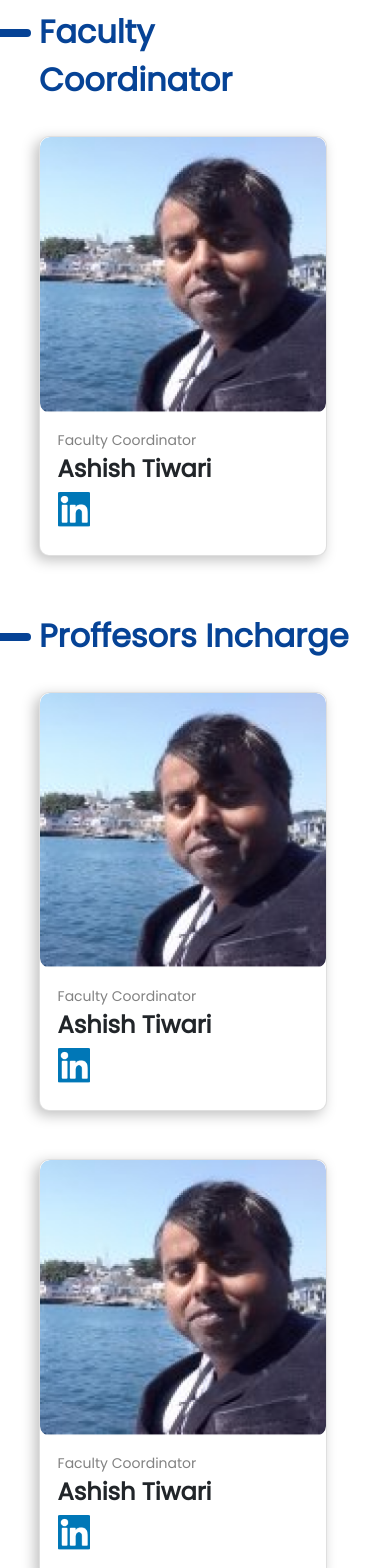
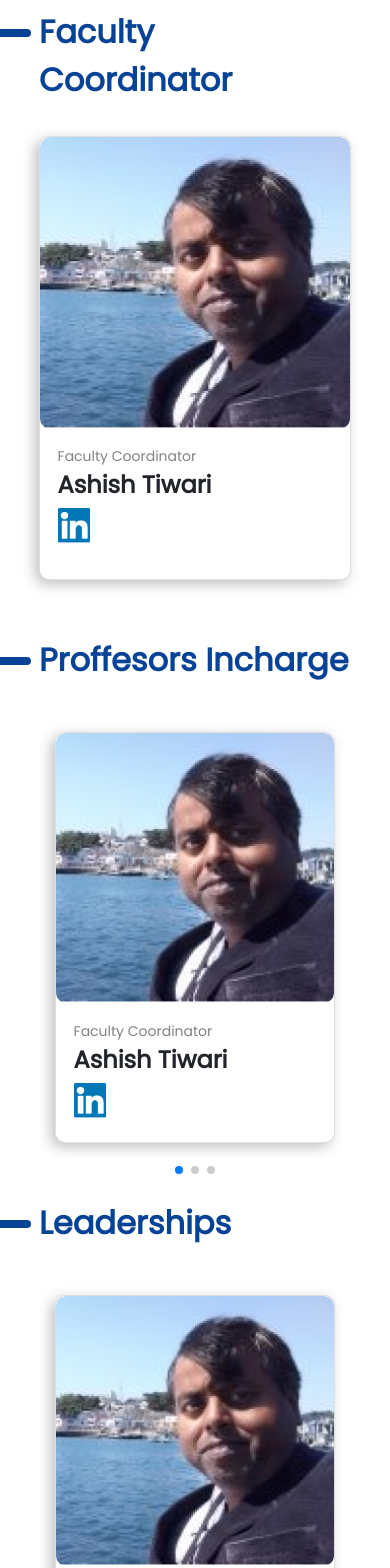
Before and after one commit to NSS-BITS-Pilani/NSSrevamp, a React (Create React App) app: page /aboutus in a window 390 px wide. Shown: the part 2120-3688 px from the top of the page. Built offline with nearby package versions, Linux system fonts and the light colour scheme.

Commit message:
optimized mobile

```diff
--- a/package.json
+++ b/package.json
@@ -12,9 +12,11 @@
     "react-bootstrap": "^1.6.0",
     "react-dom": "^17.0.2",
     "react-icons": "^4.2.0",
+    "react-reveal": "^1.2.2",
     "react-router": "^5.2.0",
     "react-router-dom": "^5.2.0",
     "react-scripts": "4.0.3",
+    "swiper": "^6.6.2",
     "web-vitals": "^1.0.1"
   },
   "scripts": {
--- a/src/App.js
+++ b/src/App.js
@@ -19,7 +19,6 @@ const App = () => (
       <Route path="/events" exact component={Events} />
       <Route path="/contacts" exact component={Contacts} />
       <Route path="/" exact component={Home} />
-      <Footer />
     </Router>
 );
 
--- a/src/Components/Aboutus/aboutus.js
+++ b/src/Components/Aboutus/aboutus.js
@@ -2,6 +2,9 @@ import React from 'react';
 import classes from "./aboutus.scss";
 import ProfileCard from './ProfileCard/ProfileCard';
 import ShowMoreText from 'react-show-more-text';
+import Fade from 'react-reveal/Fade';
+import Footer from "../Footer/footer_alt";
+import Carousel from "./carousel/carousel";
 
 const aboutus = () => {
     return (
@@ -11,7 +14,8 @@ const aboutus = () => {
         <img className={`${classes.hiddenimage} hiddenimage`} style={{ position: "absolute", right: "80%", top: "39rem", zIndex: "-1" }} src="/assets/magenta_blob.svg"></img>
         <img className={`${classes.hiddenimage} hiddenimage`} style={{ position: "absolute", right: "0%", top: "66rem", zIndex: "-1" }} src="/assets/blue_blob.svg"></img>
 
-        <div className={`${classes.mainDivision} mainDivision`}>
+            <div className={`${classes.mainDivision} mainDivision`}>
+                <Fade>
             <div className={`${classes.section_heading} section_heading`}>About us</div>
             <div className={`${classes.aboutTop} aboutTop`}>
                 <div className={`${classes.aboutSection} aboutSectionH`}>
@@ -38,7 +42,9 @@ const aboutus = () => {
                     </div>
                 </div>
             </div>
+                </Fade>
 
+                <Fade>
             <div className={`${classes.aboutTop} aboutTop`}>
                 <div className={`${classes.aboutSection} aboutSectionH`}>
                     <div className={`${classes.bullet} bullet`} style={{backgroundColor:"#6FCF97"}}>
@@ -88,15 +94,17 @@ const aboutus = () => {
                     </div>
                 </div>
             </div>
-
+                </Fade>
+                <Fade>
             <div className={`${classes.section_heading} section_heading`} style={{marginTop:"6rem"}}>Our Team</div>
 
-            <div className={`${classes.team_heading} team_heading`}>
+                <div className={`${classes.team_heading} team_heading`}>
+
             <div className={`${classes.blue_bullet} blue_bullet`}></div>
                 Faculty Coordinator
             </div>
 
-            <div className={`${classes.profileCards} profileCards`}>
+            <div className={`${classes.profileCardsAlways} profileCardsAlways`}>
                 <ProfileCard
                     imgPath="ProfilePic.png"
                     designation="Faculty Coordinator"
@@ -113,8 +121,10 @@ const aboutus = () => {
                 <ProfileCard imgPath="ProfilePic.png" designation="Faculty Coordinator" personName="Ashish Tiwari" />
                 <ProfileCard imgPath="ProfilePic.png" designation="Faculty Coordinator" personName="Ashish Tiwari" />
                 <ProfileCard imgPath="ProfilePic.png" designation="Faculty Coordinator" personName="Ashish Tiwari" />
-            </div>
-
+                    </div>
+                    <div className={`${classes.carouselab1} carouselab1`}><Carousel number={3} slides={1}></Carousel></div>
+                </Fade>
+                <Fade>
                 <div className={`${classes.team_heading} team_heading`}>
                     <div className={`${classes.blue_bullet} blue_bullet`}></div>
                 Leaderships
@@ -123,9 +133,10 @@ const aboutus = () => {
             <div className={`${classes.profileCards} profileCards`}>
                 <ProfileCard imgPath="ProfilePic.png" designation="Faculty Coordinator" personName="Ashish Tiwari" />
                 <ProfileCard imgPath="ProfilePic.png" designation="Faculty Coordinator" personName="Ashish Tiwari" />
-                <ProfileCard imgPath="ProfilePic.png" designation="Faculty Coordinator" personName="Ashish Tiwari"/>
+                        <ProfileCard imgPath="ProfilePic.png" designation="Faculty Coordinator" personName="Ashish Tiwari" />
+
             </div>
-
+                <div className={`${classes.carouselab1} carouselab1`}><Carousel number={3} slides={1}></Carousel></div>
                 <div className={`${classes.team_heading} team_heading`}>
                     <div className={`${classes.blue_bullet} blue_bullet`}></div>
                 Coordinators
@@ -137,10 +148,13 @@ const aboutus = () => {
                 <ProfileCard imgPath="ProfilePic.png" designation="Faculty Coordinator" personName="Ashish Tiwari" />
                 <ProfileCard imgPath="ProfilePic.png" designation="Faculty Coordinator" personName="Ashish Tiwari" />
                 <ProfileCard imgPath="ProfilePic.png" designation="Faculty Coordinator" personName="Ashish Tiwari" />
-                <ProfileCard imgPath="ProfilePic.png" designation="Faculty Coordinator" personName="Ashish Tiwari"/>
+                        <ProfileCard imgPath="ProfilePic.png" designation="Faculty Coordinator" personName="Ashish Tiwari" />
+
+                    </div>
+                    <div className={`${classes.carouselab1} carouselab1`}><Carousel number={6} slides={1}></Carousel></div>
+            </Fade>
             </div>
-
-            </div>
+            <Footer></Footer>
             </React.Fragment>
     );
 }
--- a/src/Components/Aboutus/aboutus.scss
+++ b/src/Components/Aboutus/aboutus.scss
@@ -90,6 +90,20 @@
     grid-template-columns: repeat(auto-fill, minmax(200px, 1fr));
     margin-bottom: 3rem;
   }
+
+  .profileCardsAlways{
+    display: grid;
+    width: 80%;
+    margin: 0 auto;
+    grid-column-gap: 7rem;
+    grid-row-gap: 3rem;
+    grid-template-columns: repeat(auto-fill, minmax(200px, 1fr));
+    margin-bottom: 3rem;
+  }
+  .carouselab1{
+    display: none;
+    margin: 0 auto;
+  }
 }
 
 @media all and (max-width: 800px) {
@@ -129,6 +143,18 @@
   .mainDivision{
     .profileCards{
       width: 80%;
+      display: none;
+    }
+
+    .profileCardsAlways{
+      width: 80%;
+      display: flex;
+      justify-content: center;
+    }
+
+    .carouselab1{
+      display: block;
+      width: 80%;
     }
   }
 }
--- /dev/null
+++ b/src/Components/Aboutus/carousel/carousel.js
@@ -0,0 +1,45 @@
+import React from 'react';
+import { Swiper, SwiperSlide } from 'swiper/react';
+
+import SwiperCore, { Pagination} from 'swiper';
+import 'swiper/swiper.scss';
+import 'swiper/components/pagination/pagination.scss';
+
+
+import './carousel.scss'
+
+import ProfileCard from '../ProfileCard/ProfileCard';
+
+
+SwiperCore.use([Pagination]);
+
+function ControlledCarousel(props) {
+
+  const cards = [
+      <ProfileCard imgPath="ProfilePic.png" designation="Faculty Coordinator" personName="Ashish Tiwari" />,
+      <ProfileCard imgPath="ProfilePic.png" designation="Faculty Coordinator" personName="Ashish Tiwari" />,
+      <ProfileCard imgPath="ProfilePic.png" designation="Faculty Coordinator" personName="Ashish Tiwari" />,
+      <ProfileCard imgPath="ProfilePic.png" designation="Faculty Coordinator" personName="Ashish Tiwari" />,
+      <ProfileCard imgPath="ProfilePic.png" designation="Faculty Coordinator" personName="Ashish Tiwari" />,
+      <ProfileCard imgPath="ProfilePic.png" designation="Faculty Coordinator" personName="Ashish Tiwari" />
+    ];
+
+  return (
+      <Swiper
+      spaceBetween={20}
+      slidesPerView={props.slides}
+      pagination={{ clickable: true }}
+
+      >
+          {cards.map((card, index) => {
+              if (index >= props.number) {
+                  return null;
+              }
+              return <SwiperSlide><div className="car_card_about">{card}</div></SwiperSlide>;
+      })}
+
+    </Swiper>
+  );
+}
+
+export default ControlledCarousel;
--- /dev/null
+++ b/src/Components/Aboutus/carousel/carousel.scss
@@ -0,0 +1,8 @@
+.car_card_about{
+    padding: 1rem;
+    margin-bottom: 2rem;
+
+
+    display: flex;
+    justify-content: center;
+}
--- /dev/null
+++ b/src/Components/Home/Carousel/carousel.js
@@ -0,0 +1,42 @@
+import React, {useState} from 'react';
+import { Swiper, SwiperSlide } from 'swiper/react';
+
+import SwiperCore, { Pagination} from 'swiper';
+import 'swiper/swiper.scss';
+import 'swiper/components/pagination/pagination.scss';
+
+
+import './carousel.scss'
+
+import EventCard from '../EventCard/eventcard';
+
+
+SwiperCore.use([Pagination]);
+
+function ControlledCarousel(props) {
+
+  const events = [
+        { eventName: "Junoon", eventInfo: "Lorem ipsum dolor sit amet, consectetur adipiscing elit. Viverra.", imgPath: "home_initiatives.png"},
+        { eventName: "Junoon", eventInfo: "Lorem ipsum dolor sit amet, consectetur adipiscing elit. Viverra.", imgPath: "home_initiatives.png" },
+        { eventName: "Junoon", eventInfo: "Lorem ipsum dolor sit amet, consectetur adipiscing elit. Viverra.", imgPath: "home_initiatives.png" }
+    ];
+
+  return (
+      <Swiper
+      spaceBetween={20}
+      slidesPerView={props.slides}
+      pagination={{ clickable: true }}
+
+    >
+          <SwiperSlide><div className="car_card"><EventCard eventName={events[0].eventName} eventInfo={events[0].eventInfo} imgPath={events[0].imgPath}/></div></SwiperSlide>
+          <SwiperSlide><div className="car_card"><EventCard eventName={events[1].eventName} eventInfo={events[0].eventInfo} imgPath={events[0].imgPath} /></div></SwiperSlide>
+          <SwiperSlide><div className="car_card"><EventCard eventName={events[2].eventName} eventInfo={events[0].eventInfo} imgPath={events[0].imgPath} /></div></SwiperSlide>
+          <SwiperSlide><div className="car_card"><EventCard eventName={events[0].eventName} eventInfo={events[0].eventInfo} imgPath={events[0].imgPath} /></div></SwiperSlide>
+          <SwiperSlide><div className="car_card"><EventCard eventName={events[1].eventName} eventInfo={events[0].eventInfo} imgPath={events[0].imgPath} /></div></SwiperSlide>
+          <SwiperSlide><div className="car_card"><EventCard eventName={events[2].eventName} eventInfo={events[0].eventInfo} imgPath={events[0].imgPath} /></div></SwiperSlide>
+
+    </Swiper>
+  );
+}
+
+export default ControlledCarousel;
--- /dev/null
+++ b/src/Components/Home/Carousel/carousel.scss
@@ -0,0 +1,8 @@
+.car_card{
+    padding: 1rem;
+    margin-bottom: 2rem;
+
+
+    display: flex;
+    justify-content: center;
+}
--- a/src/Components/Home/EventCard/eventcard.scss
+++ b/src/Components/Home/EventCard/eventcard.scss
@@ -35,8 +35,8 @@
   }
 }
 
-// @media all and (max-width: 500px) {
-//   .card{
-//     width: initial;
-//   }
-// }
+@media all and (max-width: 400px) {
+  .card{
+    width: 100%;
+  }
+}
--- a/src/Components/Home/home.js
+++ b/src/Components/Home/home.js
@@ -1,9 +1,17 @@
-import React, {useState} from 'react';
+import React, { useState } from 'react';
+
+import Footer from "../Footer/footer_alt";
+
 import EventCard from './EventCard/eventcard';
 import DepCard from './DepCards/depcards';
+
+import Carousel from './Carousel/carousel';
 import classes from "./home.scss";
 import { NavLink } from 'react-router-dom';
 import { Form } from 'react-bootstrap';
+
+import Fade from 'react-reveal/Fade';
+
 
 const Home = () => {
 
@@ -46,7 +54,9 @@ const Home = () => {
             <img className={`${classes.hiddenimage} hiddenimageH`} style={{ position: "absolute", right: "37.5%", top: "22rem", zIndex: "-1" }} src="/assets/ellipse_yellow.svg"></img>
             <img className={`${classes.hiddenimage} hiddenimageH`} style={{ position: "absolute", right: "80%", top: "44rem", zIndex: "-1" }} src="/assets/green_blob.svg"></img>
              <img className={`${classes.hiddenimage} hiddenimageH`} style={{ position: "absolute", right: "0%", top: "72rem", zIndex:"-1"}} src="/assets/blue_blob.svg"></img>
+
             <div className={`${classes.mainInfo} mainInfo`}>
+                <Fade>
                 <div className={`${classes.homeFlexBox} homeFlexBox`}>
                     <div className={`${classes.homeLeft} homeLeft`}>
                         <div className={`${classes.section_heading_home} section_heading_home`}>
@@ -65,11 +75,14 @@ const Home = () => {
                         <span className={`${classes.button} button`}><NavLink to={"/aboutus"}>View More</NavLink></span>
                     </div>
                     </div>
+                    </Fade>
             </div>
 
 
             <div className={`${classes.homeAbout} homeAbout`}>
+                <Fade>
                 <div className={`${classes.section_heading_home} section_heading_home`}>About Us</div>
+
                 <div className={`${classes.aboutInfo} aboutInfo`}>
                     <div className={`${classes.aboutFlexBox} aboutFlexBox`}>
                         <div className={`${classes.left} left`}>
@@ -80,7 +93,9 @@ const Home = () => {
                             <div className={`${classes.section_heading_home} section_heading_home`}>
                             <span style={{color: "rgba(39, 174, 96, 1)"}}>What are we</span>
                             </div>
+
                                 Lorem ipsum dolor sit amet, consectetur adipiscing elit. Sed interdum erat egestas facilisis. Netus molestie nibh pellentesque magna lectus. Faucibus mattis massa sed scelerisque. Donec lacus, ut mauris ac in suspendisse amet lacinia arcu.
+
                         </div>
 
                         <div className={`${classes.left_mob} left_mob`}>
@@ -88,7 +103,10 @@ const Home = () => {
                         </div>
                     </div>
                     </div>
+                    </Fade>
 
+
+                <Fade>
                 <div className={`${classes.aboutInfo} aboutInfo`}>
                     <div className={`${classes.aboutFlexBox} aboutFlexBox`}>
                         <div className={`${classes.leftB} leftB`}>
@@ -102,15 +120,25 @@ const Home = () => {
                         </div>
                     </div>
                     </div>
+                    </Fade>
             </div>
 
+            <Fade>
             <div className={`${classes.initiatives} initiatives`}>
                 <div className={`${classes.section_heading_home} section_heading_home`}>Our initiatives</div>
+                <div className={`${classes.cards_desk} cards_desk`}>
                     <div className={`${classes.cards} cards`}>
                     {renderEvents()}
                 </div>
               <div className={`${classes.button_div} button_div`}>
                     <span className={`${classes.button} button`} onClick={() => {setEventsExpanded(!eventsExpanded)}}>{eventsExpanded ? "View Less" : "View More"}</span>
+                </div>
+                    </div>
+                    <div className={`${classes.homeCarousel1} homeCarousel1`}>
+                        <Carousel slides={1}></Carousel>
+                    </div>
+                    <div className={`${classes.homeCarousel2} homeCarousel2`}>
+                        <Carousel slides={2}></Carousel>
                     </div>
             </div>
 
@@ -151,6 +179,9 @@ const Home = () => {
                         })}
                 </div>
                 </div>
+            </Fade>
+            <Footer></Footer>
+
         </div>
     );
 }
--- a/src/Components/Home/home.scss
+++ b/src/Components/Home/home.scss
@@ -6,6 +6,8 @@
   font-size: 3.5rem;
   margin-bottom: 1.2rem;
 }
+
+
 
 .mainInfo {
   display: flex;
@@ -142,6 +144,10 @@
   margin-bottom: 3rem;
   margin-top: 10rem;
 
+  .homeCarousel1, .homeCarousel2{
+    display: none !important;
+  }
+
   .cards {
     display: grid;
     margin-top: 3rem;
@@ -226,6 +232,14 @@
   }
 
   .initiatives{
+
+    .homeCarousel2{
+      display: block !important;
+    }
+
+    .homeCarousel1, .cards_desk{
+      display: none;
+    }
     .cards{
       grid-template-columns: repeat(auto-fit, minmax(200px, 1fr));
     }
@@ -307,6 +321,21 @@
     display: none;
   }
 
+  .initiatives{
+
+    .homeCarousel1{
+      display: block !important;
+    }
+
+    .cards_desk{
+      display: none;
+    }
+
+    .homeCarousel2{
+      display: none !important;
+    }
+  }
+
   .departments{
     .cardsMob{
       display: block;
```
Also changed, not shown: 2 other files (tests, documents, lock files or other folders). Lines whose indentation alone changed are shown as unchanged.
